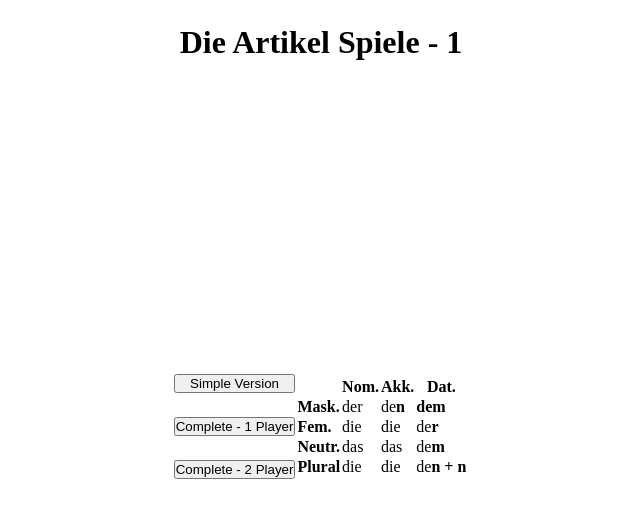
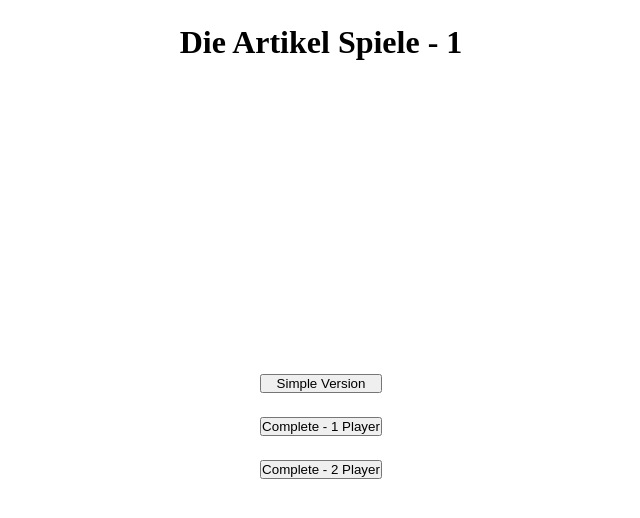
Before and after one commit to e-developper/nom-akk-dat-game, a React app: page / in a window 1280 px wide. Shown: the top 518 px of the page, without its empty margins (319-959 px from the left). Built offline with nearby package versions, Linux system fonts and the light colour scheme; the HTML template or start-up script is replaced by a standard one.

Commit message:
hide table

```diff
--- a/src/App.tsx
+++ b/src/App.tsx
@@ -16,7 +16,7 @@ const App = () => {
             <Route path="/simple" element={<SimpleGame />} />
             <Route path="/complete/:players" element={<CompleteGame />} />
           </Routes>
-          {true &&
+          {false &&
             <table>
               <thead>
                 <tr>
```
